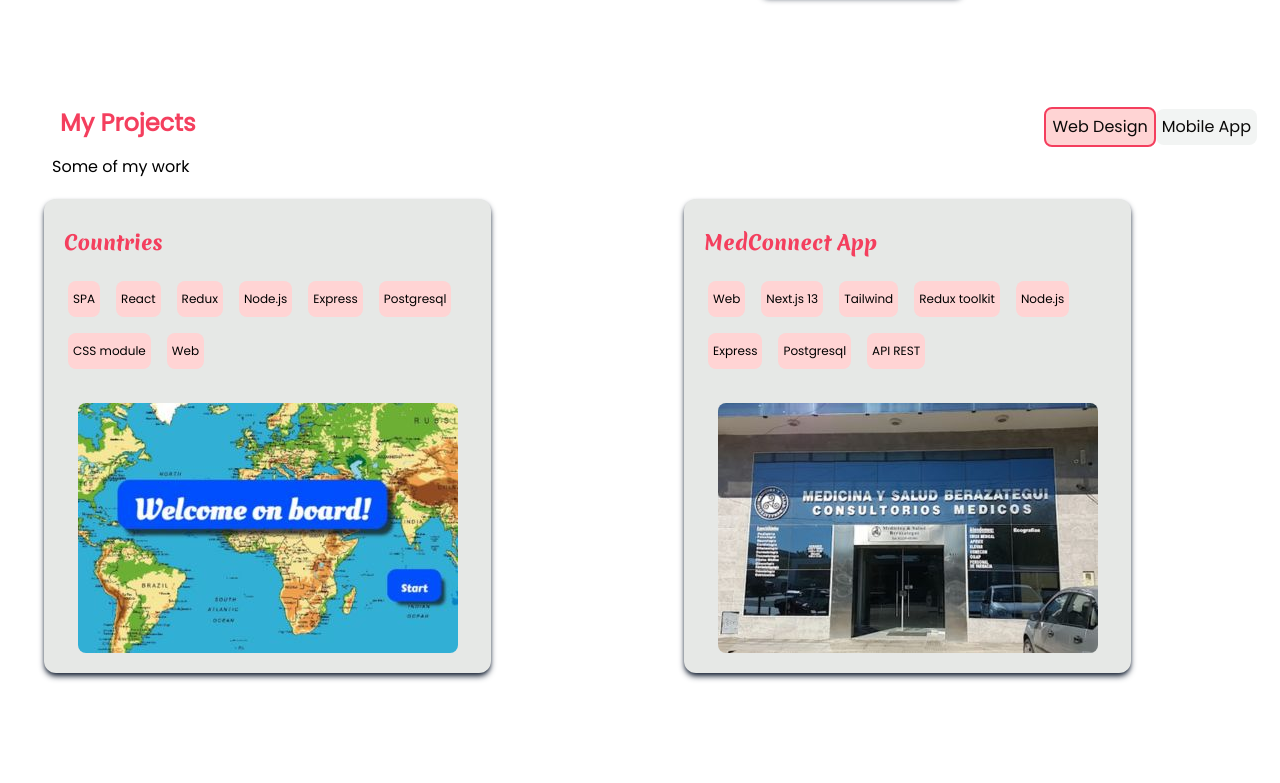
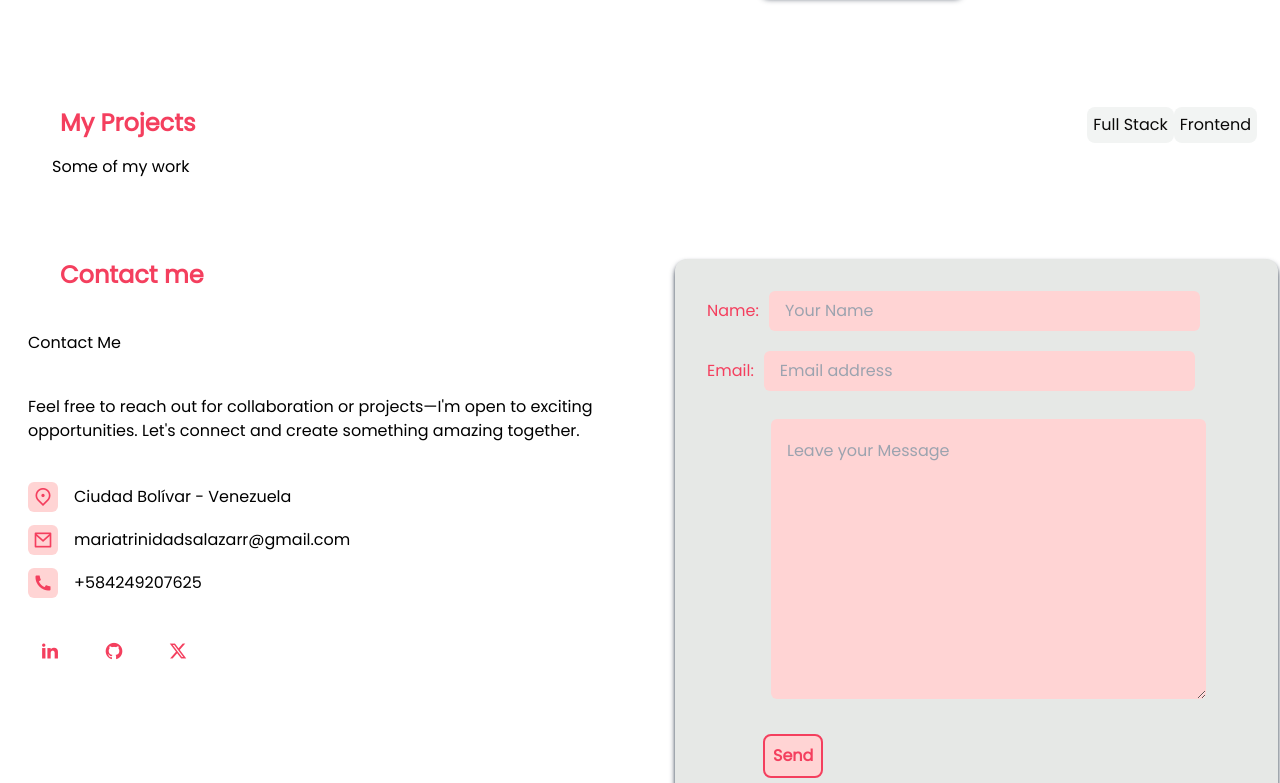
Before and after one commit to marytrini/Portfolio, a Next.js app: page / in a window 1280 px wide. Shown: the part 1637-2420 px from the top of the page. Built offline with nearby package versions, Linux system fonts and the light colour scheme.

Commit message:
animations_and_projects

```diff
--- a/src/app/components/Header/Header.jsx
+++ b/src/app/components/Header/Header.jsx
@@ -1,28 +1,25 @@
-import React from 'react';
-import NavBar from '../NavBar/NavBar';
-import DarkModeButton from '../darkMode/DarkMode';
+import React from "react";
+import NavBar from "../NavBar/NavBar";
+import DarkModeButton from "../darkMode/DarkMode";
 
 function Header({ navLinks }) {
-
-    return (
-    <header
-      className="w-full max-h-screen leading-relaxed"
-    >
-      <div className='flex w-full h-fit items-center justify-around mt-8 mb-1'>
+  return (
+    <header className="w-full max-h-screen leading-relaxed">
+      <div className="flex w-full h-fit items-center justify-around mt-8 mb-1">
         {/*____________nav_logo___________*/}
-        <div className='flex'>
-          <h1 className='font-merienda lg:text-6xl sm:text-4xl 2xl:text-6xl'>
-            <span className='text-dark-title'>M</span>aría
+        <div className="flex">
+          <h1 className="font-merienda lg:text-6xl sm:text-4xl 2xl:text-6xl animate-bounce">
+            <span className="text-dark-title">M</span>aría
           </h1>
         </div>
         {/*__________nav_menu___________ */}
         <NavBar navLinks={navLinks} />
         <div>
-          <p className='flex items-center gap-2 mb-0'>
-            | <i className='ri-phone-line'></i> +584249207625
+          <p className="flex items-center gap-2 mb-0">
+            | <i className="ri-phone-line"></i> +584249207625
           </p>
         </div>
-        <DarkModeButton/>
+        <DarkModeButton />
       </div>
     </header>
   );
--- a/src/app/components/UI/Projects.jsx
+++ b/src/app/components/UI/Projects.jsx
@@ -1,44 +1,67 @@
-"use client"
-import React, {useState,useEffect} from 'react'
-import { SectionSubtitle } from './SectionSubtitle'
-import ProjectsItem from './ProjectsItem'
-import projects from '../data/projects'
+"use client";
+import React, { useState, useEffect } from "react";
+import { SectionSubtitle } from "./SectionSubtitle";
+import ProjectsItem from "./ProjectsItem";
+import projects from "../data/projects";
 
 const Projects = () => {
-
   const [filter, setFilter] = useState("Web Design");
   const [data, setData] = useState([]);
 
-  useEffect(()=>{
+  useEffect(() => {
     const filteredData = projects.filter((item) => item.category === filter);
     setData(filteredData);
-
-  },[filter]);
+  }, [filter]);
 
   return (
-  <section id="projects" className='mb-20'>
-    <div>  {/*__container_div__*/}
-    <div className='grid grid-cols-1 2xl:grid-cols-2 gap-5 sm:flex flex-wrap'>  {/*__row_div__*/}
-    <div className="2xl:col-span-1 sm:text-center">  {/*__col_div__*/}
-        <SectionSubtitle subtitle='My Projects'/>
-        <h4 className='mt-4 ml-8'>Some of my work</h4>
-    </div>
-    <div className="2xl:col-span-1">  {/*__col_div__*/}
-        <div className='2xl:text-end mr-[15px]'>
-        <button className={`${filter==="Web Design"? "dark:bg-dark-features bg-light-secondary_feat border-light-title border-solid border-2 dark:text-dark-text text-light-text":"dark:bg-dark-bg dark:text-dark-text bg-light-bg text-light-text"} text-dark-text rounded-lg p-1.5`} onClick={()=>setFilter("Web Design")}>Web Design</button>
-        <button className={`${filter==="Mobile App"? "dark:bg-dark-features bg-light-secondary_feat border-light-title border-solid border-2 dark:text-dark-text text-light-text":"dark:bg-dark-bg dark:text-dark-text bg-light-bg text-light-text"} text-dark-text rounded-lg p-1.5 mr-2`} onClick={()=>setFilter("Mobile App")}>Mobile App</button>
+    <section id="projects" className="mb-20">
+      <div>
+        {" "}
+        {/*__container_div__*/}
+        <div className="grid grid-cols-1 2xl:grid-cols-2 gap-5 sm:flex flex-wrap">
+          {" "}
+          {/*__row_div__*/}
+          <div className="2xl:col-span-1 sm:text-center">
+            {" "}
+            {/*__col_div__*/}
+            <SectionSubtitle subtitle="My Projects" />
+            <h4 className="mt-4 ml-8">Some of my work</h4>
+          </div>
+          <div className="2xl:col-span-1">
+            {" "}
+            {/*__col_div__*/}
+            <div className="2xl:text-end mr-[15px]">
+              <button
+                className={`${
+                  filter === "Full Stack"
+                    ? "dark:bg-dark-features bg-light-secondary_feat border-light-title border-solid border-2 dark:text-dark-text text-light-text"
+                    : "dark:bg-dark-bg dark:text-dark-text bg-light-bg text-light-text"
+                } text-dark-text rounded-lg p-1.5`}
+                onClick={() => setFilter("Full Stack")}
+              >
+                Full Stack
+              </button>
+              <button
+                className={`${
+                  filter === "Frontend"
+                    ? "dark:bg-dark-features bg-light-secondary_feat border-light-title border-solid border-2 dark:text-dark-text text-light-text"
+                    : "dark:bg-dark-bg dark:text-dark-text bg-light-bg text-light-text"
+                } text-dark-text rounded-lg p-1.5 mr-2`}
+                onClick={() => setFilter("Frontend")}
+              >
+                Frontend
+              </button>
+            </div>
+          </div>
+          {data?.map((item) => (
+            <div key={item.id} className="ml-6 mb-5">
+              <ProjectsItem item={item} />
+            </div>
+          ))}
         </div>
-    </div>
-        {
-          data?.map((item)=>(
-            <div key={item.id} className='ml-6 mb-5'>
-              <ProjectsItem item={item}/>
-            </div>
-          ))
-        }
-    </div>
-    </div>
-  </section>)
-}
+      </div>
+    </section>
+  );
+};
 
-export default Projects
+export default Projects;
--- a/src/app/components/data/projects.js
+++ b/src/app/components/data/projects.js
@@ -1,20 +1,44 @@
-const projects =[
-    {
-        id:"01",
-        title:"Countries",
-        img:"/images/countries.jpg",
-        category:"Web Design",
-        keyword:["SPA", "React", "Redux", "Node.js", "Express","Postgresql", "CSS module", "Web"],
-        liveUrl:"https://countries.rammerbot.com",
-    },
-    {
-        id:"02",
-        title:"MedConnect App",
-        img:"/images/medConnect.jpg",
-        category:"Web Design",
-        keyword:["Web", "Next.js 13", "Tailwind", "Redux toolkit", "Node.js", "Express", "Postgresql", "API REST"],
-        liveUrl:"https://www.youtube.com/watch?v=8U1edoYLQVA&t=1s",
-    }
-]
+const projects = [
+  {
+    id: "01",
+    title: "Countries",
+    img: "/images/countries.jpg",
+    category: "Full Stack",
+    keyword: [
+      "SPA",
+      "React",
+      "Redux",
+      "Node.js",
+      "Express",
+      "Postgresql",
+      "CSS module",
+    ],
+    liveUrl: "https://countries.rammerbot.com",
+  },
+  {
+    id: "02",
+    title: "MedConnect App",
+    img: "/images/medConnect.jpg",
+    category: "Full Stack",
+    keyword: [
+      "Next.js 13",
+      "Tailwindcss",
+      "Redux toolkit",
+      "Node.js",
+      "Express",
+      "Postgresql",
+      "API REST",
+    ],
+    liveUrl: "https://github.com/marytrini/MedConnect_Back",
+  },
+  {
+    id: "03",
+    title: "Movies",
+    img: "/images/movies.png",
+    category: "Frontend",
+    keyword: ["React", "Vite", "Tailwindcss"],
+    liveUrl: "https://movies-ght7.onrender.com",
+  },
+];
 
 export default projects;
--- a/src/app/globals.css
+++ b/src/app/globals.css
@@ -1,13 +1,29 @@
-@import 'tailwindcss/base';
-@import 'tailwindcss/components';
-@import 'tailwindcss/utilities';
+@import "tailwindcss/base";
+@import "tailwindcss/components";
+@import "tailwindcss/utilities";
 
-
-::-webkit-scrollbar{
+::-webkit-scrollbar {
   width: 10px;
   background: #212122;
 }
-::-webkit-scrollbar-thumb{
+::-webkit-scrollbar-thumb {
   border-radius: 2em;
   background: #000000;
 }
+
+/* @keyframes slide {
+  0% {
+    transform: translateX(100%);
+  }
+  100% {
+    transform: translateX(-100%);
+  }
+} */
+@keyframes slide {
+  0% {
+    transform: translateX(0);
+  }
+  100% {
+    transform: translateX(100%);
+  }
+}
--- a/tailwind.config.js
+++ b/tailwind.config.js
@@ -1,48 +1,55 @@
 /** @type {import('tailwindcss').Config} */
 module.exports = {
-  content: [
-    "./src/**/*.{js,ts,jsx,tsx,mdx}",
-  ],
-  darkMode: 'class',
+  content: ["./src/**/*.{js,ts,jsx,tsx,mdx}"],
+  darkMode: "class",
   theme: {
     extend: {
       fontFamily: {
-        merienda: ['var(--font-merienda)'],
-        pop: ['var(--font-pop)'],
+        merienda: ["var(--font-merienda)"],
+        pop: ["var(--font-pop)"],
       },
-      colors:{
-        dark:{
-          bg:'#0a0908',
-          features:'#22333b',
-          text:'#f2f4f3',
-          title:'#f43f5e'
+      colors: {
+        dark: {
+          bg: "#0a0908",
+          features: "#22333b",
+          text: "#f2f4f3",
+          title: "#f43f5e",
         },
-        light:{
-          bg:'#f2f4f3',
-          features: '#e6e8e6',
-          secondary_feat: '#FFD4D4',
-          text:'#0a0908',
-          title:'#f43f5e'
-        }
-      }
+        light: {
+          bg: "#f2f4f3",
+          features: "#e6e8e6",
+          secondary_feat: "#FFD4D4",
+          text: "#0a0908",
+          title: "#f43f5e",
+        },
+      },
+      animation: {
+        slide: "slide 10s linear infinite",
+      },
+      keyframes: {
+        slide: {
+          "0%": { transform: "translateX(100%)" },
+          "100%": { transform: "translateX(-100%)" },
+        },
+      },
     },
     screens: {
-      '2xl': {'max': '1920px'},
+      "2xl": { max: "1920px" },
       // => @media (max-width: 1535px) { ... }
 
-      'xl': {'max': '1279px'},
+      xl: { max: "1279px" },
       // => @media (max-width: 1279px) { ... }
 
-      'lg': {'max': '1023px'},
+      lg: { max: "1023px" },
       // => @media (max-width: 1023px) { ... }
 
-      'md': {'max': '767px'},
+      md: { max: "767px" },
       // => @media (max-width: 767px) { ... }
 
-      'sm': {'max': '639px'},
+      sm: { max: "639px" },
       // => @media (max-width: 639px) { ... }
-      'xs': {'max': '479px'}
-    }
+      xs: { max: "479px" },
+    },
   },
   plugins: [],
-}
+};
```
Also changed, not shown: src/app/components/UI/About.jsx (+92 -41 lines), src/app/components/UI/Hero.jsx (+65 -35 lines), public/images/movies.png (added).
